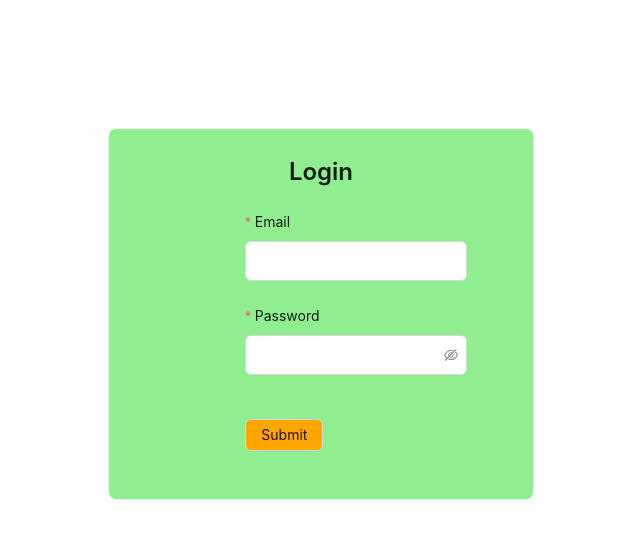
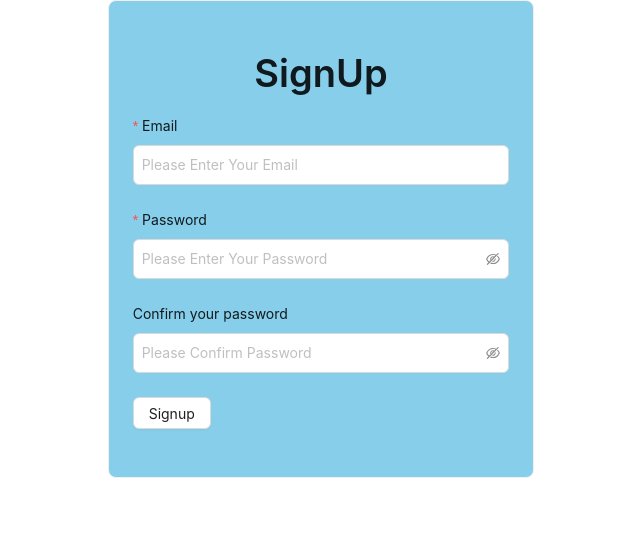
Before and after one commit to KotiKarthikreddy/Practice-Work, a React (Create React App) app: page / in a window 1280 px wide. Shown: the top 538 px of the page, without its empty margins (319-959 px from the left). Built offline with nearby package versions, Linux system fonts and the light colour scheme.

Commit message:
signup form and Otp verification

```diff
--- a/package.json
+++ b/package.json
@@ -8,7 +8,6 @@
     "@testing-library/user-event": "^13.5.0",
     "antd": "^5.11.3",
     "axios": "^1.6.2",
-    "next": "^14.0.3",
     "react": "^18.2.0",
     "react-dom": "^18.2.0",
     "react-router-dom": "^6.20.0",
--- a/src/App.js
+++ b/src/App.js
@@ -5,15 +5,19 @@ import { useNavigate } from "react-router-dom";
 
 const Login = () => {
   const navigate = useNavigate();
+  console.log(process.env.REACT_APP_PUBLIC_API_BASE_URL);
 
   const onFinish = async (values) => {
     try {
+
       const response = await axios.post(
-        "https://dev.sitara.cc/api/smb/user/login",
+        `${process.env.REACT_APP_PUBLIC_API_BASE_URL}smb/user/login`,
         values
       );
-      const accesstoken = response?.data?.data?.access_token;
-      const refreshToken = response?.data?.data?.refresh_token;
+
+      const data=response?.data?.data
+      const accesstoken = data?.access_token;
+      const refreshToken = data?.refresh_token;
       localStorage.setItem("accesstoken", accesstoken);
       localStorage.setItem("refreshToken", refreshToken);
 
--- /dev/null
+++ b/src/Apps.css
@@ -0,0 +1,7 @@
+.card{
+    width: 20%;
+    height: auto;
+    margin: auto;
+    background-color:chartreuse;
+    margin-top: 15%;
+}
--- a/src/Dashboard.js
+++ b/src/Dashboard.js
@@ -1,19 +1,19 @@
 import { Card, Empty, Typography, theme } from "antd";
 import axios from "axios";
 import React, { useEffect, useState } from "react";
-
+import "./Apps.css";
 const Dashboard = () => {
   const [userData, setUserData] = useState(null);
   const [organizationIds, setOrganizationIds] = useState([]);
-  const AccessToken = localStorage.getItem("accesstoken");
+  const accessToken = localStorage.getItem("accesstoken");
 
   const userMetaData = async () => {
     try {
       const res = await axios.get(
-        "https://dev.sitara.cc/api/smb/user/details",
+        `${process.env.REACT_APP_PUBLIC_API_BASE_URL}smb/user/details`,
         {
           headers: {
-            Authorization: `Bearer ${AccessToken}`,
+            Authorization: `Bearer ${accessToken}`,
           },
         }
       );
@@ -34,15 +34,7 @@ const Dashboard = () => {
   }, []);
 
   return (
-    <Card
-      style={{
-        width: "20%",
-        height: "auto",
-        margin: "auto",
-        marginTop: "15%",
-        backgroundColor: "skyblue",
-      }}
-    >
+    <Card className="card">
       {userData ? (
         <div>
           <Typography>Name: {userData.first_name}</Typography>
--- a/src/Signup.js
+++ b/src/Signup.js
@@ -1,15 +1,23 @@
 import { Form, Row, Col, Card, Input, Button, Typography } from "antd";
-import React, { useState } from "react";
+import axios from "axios";
 import { useNavigate } from "react-router-dom";
 const Signup = () => {
-  const [password, setPassword] = useState("");
-  const [confirmPassword, setConfirmPassword] = useState("");
-  const [passwordMatch, setPasswordMatch] = useState(true);
   const navigate = useNavigate();
 
-  const onfinish = () => {
-    navigate("/");
+  const onfinish = async (values) => {
+    try {
+      const res = await axios.post(
+        `${process.env.REACT_APP_PUBLIC_API_BASE_URL}smb/user/send-email-verification-code`,
+        values
+      );
+        localStorage.setItem("userEmail",values.email)
+
+    } catch (error) {
+      console.log("error:", error.response);
+    }
+    navigate("/verifycode");
   };
+
   return (
     <Row>
       <Col span={8} offset={8}>
@@ -25,41 +33,60 @@ const Signup = () => {
           </Typography.Title>
           <Form layout="vertical" onFinish={onfinish}>
             <Form.Item
-              label="Email :"
+              label="Email "
               name="email"
-              //   rules={[
-              //     {
-              //       type: "email",
-              //       message: "Please Enter A Valid Email",
-              //     },
-              //     {
-              //       required: true,
-              //       message: "Please Enter Your Email",
-              //     },
-              //   ]}
+              rules={[
+                {
+                  type: "email",
+                  message: "Please Enter A Valid Email",
+                },
+                {
+                  required: true,
+                  message: "Please Enter Your Email",
+                },
+              ]}
             >
-              <Input style={{ padding: "8px 8px" }} />
+              <Input style={{ padding: "8px 8px" }} placeholder="Please Enter Your Email" />
             </Form.Item>
             <Form.Item
-              label="Password :"
+              label="Password "
               name="password"
-              //  rules={[{
-              //       pattern: new RegExp(
-              //         "^(?=.*?[a-z])(?=.*?[0-9])(?=.*?[#?!@$%^&*-]).{8,}$"
-              //       ),
-              //       message:"Please Enter A Uppercase,Lowercase,Symbol,Number"
-              // },{
-              //     required:true,
-              //     message:"Please Enter Your Password"
-              // }]}
+              rules={[
+                {
+                  pattern: new RegExp(
+                    "^(?=.*?[a-z])(?=.*?[0-9])(?=.*?[#?!@$%^&*-]).{8,}$"
+                  ),
+                  message: "Please Enter A Uppercase,Lowercase,Symbol,Number",
+                },
+                {
+                  required: true,
+                  message: "Please Enter Your Password",
+                },
+              ]}
             >
-              <Input style={{ padding: "8px 8px" }} />
+              <Input.Password style={{ padding: "8px 8px" }} placeholder="Please Enter Your Password"/>
             </Form.Item>
-            <Form.Item label="ConfirmPassword :" name="" confirmpassword>
-              <Input style={{ padding: "8px 8px" }} />
+            <Form.Item
+              label="Confirm your password"
+
+              rules={[
+                { required: true, message: "Please input your Password!" },
+                ({ getFieldValue }) => ({
+                  validator(rule, value) {
+                    if (!value || getFieldValue("password") === value) {
+                      return Promise.resolve();
+                    }
+                    return Promise.reject(
+                      "The new passwords that you entered do not match!"
+                    );
+                  },
+                }),
+              ]}
+            >
+              <Input.Password style={{ padding: "8px 8px" }} placeholder="Please Confirm Password"/>
             </Form.Item>
             <Form.Item>
-              <Button htmlType="submit0">Signup</Button>
+              <Button htmlType="submit">Signup</Button>
             </Form.Item>
           </Form>
         </Card>
--- /dev/null
+++ b/src/VerifyEmail.js
@@ -0,0 +1,63 @@
+import { Button, Form, Input, Typography } from "antd";
+import axios from "axios";
+import React from "react";
+import { useNavigate } from "react-router-dom";
+
+const VerifyEmail = () => {
+  const userEmail = localStorage.getItem("userEmail");
+  const navigate = useNavigate();
+
+  const verify = async (values) => {
+    try {
+      const data = {
+        ...values,
+        email: userEmail,
+      };
+      const response = await axios.post(
+        `${process.env.REACT_APP_PUBLIC_API_BASE_URL}smb/user/verify-email-and-signup`,
+        data
+      );
+      navigate("/login");
+    } catch (error) {
+      console.log(error);
+    }
+  };
+
+  return (
+    <div style={{ textAlign: "center" }}>
+      <Typography.Title>Check Your Email</Typography.Title>
+      <Typography>We have sent You a verification code to</Typography>
+      <Button type="link">{userEmail}</Button>
+
+      <Form onFinish={verify}>
+        <Form.Item
+          name="code"
+          rules={[
+            {
+              required: true,
+              message: "Enter code",
+            },
+            {
+              len: 6,
+              message: "Enter 6 digit code",
+            },
+            {
+              pattern: new RegExp("^[0-9]{6}$"),
+              message: "Please Enter Correct Code (6 digits)",
+            },
+          ]}
+        >
+          <Input
+            placeholder="Enter 6 digit code"
+            style={{ width: "20%", height: "auto", margin: "auto" }}
+          />
+        </Form.Item>
+
+        <Form.Item>
+          <Button htmlType="submit" type="primary">Verify code</Button>
+        </Form.Item>
+      </Form>
+    </div>
+  );
+};
+export default VerifyEmail;
--- a/src/index.js
+++ b/src/index.js
@@ -6,15 +6,16 @@ import Dashboard from "./Dashboard";
 import reportWebVitals from "./reportWebVitals";
 import { BrowserRouter, Routes, Route } from "react-router-dom";
 import Signup from "./Signup";
+import VerifyEmail from "./VerifyEmail";
 
 const root = ReactDOM.createRoot(document.getElementById("root"));
 root.render(
   <React.StrictMode>
-
     <BrowserRouter>
       <Routes>
-        <Route path="/" element={<Login />}></Route>
-        {/* <Route path="/" element={<Signup />}></Route> */}
+        <Route path="/" element={<Signup />}></Route>
+        <Route path="/verifycode" element={<VerifyEmail/>}></Route>
+        <Route path="/login" element={<Login />}></Route>
         <Route path="/dashboard" element={<Dashboard />} />
       </Routes>
     </BrowserRouter>
```
Also changed, not shown: 2 other files (tests, documents, lock files or other folders).
